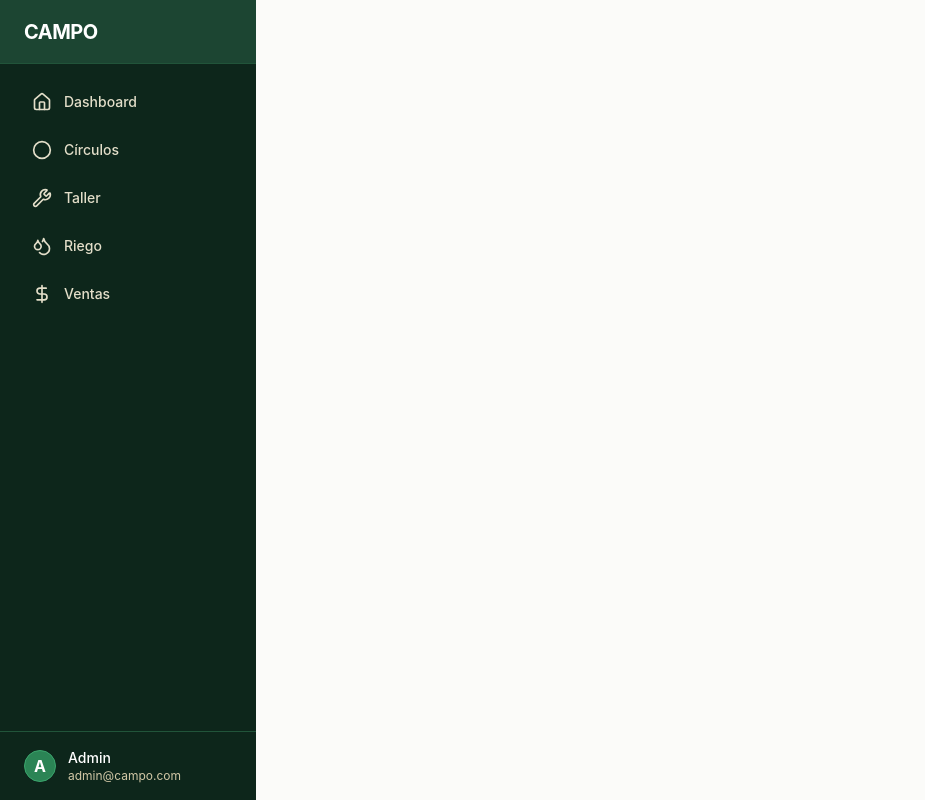
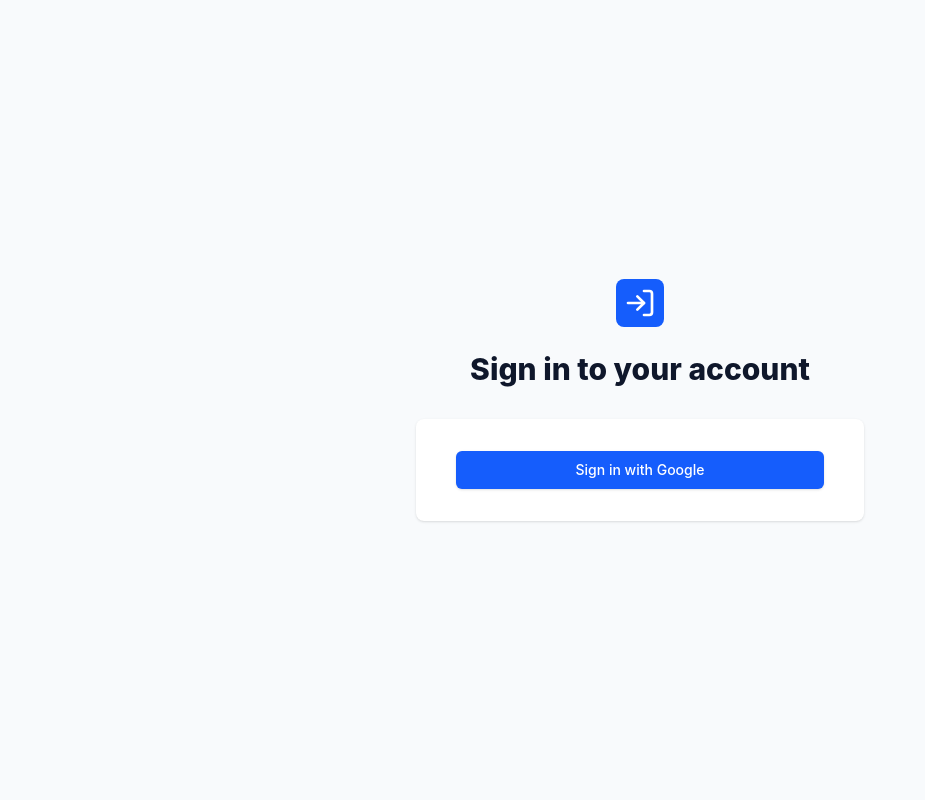
Before and after one commit to Fredxxo/campo, a React (Vite) app: page /login in a window 1280 px wide. Shown: the whole page, without its empty margins (0-925 px from the left). Built offline with nearby package versions, Linux system fonts and the light colour scheme; the HTML template or start-up script is replaced by a standard one.

Commit message:
feat: Implement Firebase authentication with Google login, private routes, and configure Firebase services including Firestore rules.

```diff
--- a/src/App.jsx
+++ b/src/App.jsx
@@ -7,9 +7,18 @@
 import Riego from './pages/Riego';
 import Ventas from './pages/Ventas';
 
+import Login from './pages/Login';
+import PrivateRoute from './components/PrivateRoute';
+
 function App() {
   return (
     <Router>
+      <Routes>
+        <Route path="/login" element={<Login />} />
+        <Route
+          path="/*"
+          element={
+            <PrivateRoute>
               <Layout>
                 <Routes>
                   <Route path="/" element={<Dashboard />} />
@@ -19,6 +28,10 @@
                   <Route path="/ventas" element={<Ventas />} />
                 </Routes>
               </Layout>
+            </PrivateRoute>
+          }
+        />
+      </Routes>
     </Router>
   );
 }
--- /dev/null
+++ b/src/components/PrivateRoute.jsx
@@ -0,0 +1,30 @@
+import React, { useEffect, useState } from 'react';
+import { Navigate } from 'react-router-dom';
+import { auth } from '../firebase';
+import { onAuthStateChanged } from 'firebase/auth';
+
+const PrivateRoute = ({ children }) => {
+    const [currentUser, setCurrentUser] = useState(null);
+    const [loading, setLoading] = useState(true);
+
+    useEffect(() => {
+        const unsubscribe = onAuthStateChanged(auth, (user) => {
+            setCurrentUser(user);
+            setLoading(false);
+        });
+
+        return unsubscribe;
+    }, []);
+
+    if (loading) {
+        return (
+            <div className="flex items-center justify-center min-h-screen bg-slate-50">
+                <div className="animate-spin rounded-full h-12 w-12 border-t-2 border-b-2 border-blue-500"></div>
+            </div>
+        );
+    }
+
+    return currentUser ? children : <Navigate to="/login" />;
+};
+
+export default PrivateRoute;
--- a/src/firebase.js
+++ b/src/firebase.js
@@ -1,5 +1,6 @@
 import { initializeApp } from "firebase/app";
-import { getFirestore, initializeFirestore, memoryLocalCache } from "firebase/firestore";
+import { getFirestore, initializeFirestore, persistentLocalCache } from "firebase/firestore";
+import { getAuth, GoogleAuthProvider } from "firebase/auth";
 
 const firebaseConfig = {
     apiKey: import.meta.env.VITE_FIREBASE_API_KEY,
@@ -12,12 +13,14 @@
 
 // Initialize Firebase
 const app = initializeApp(firebaseConfig);
-// Force memory cache to avoid IndexedDB errors in this browser environment
+
+// Initialize Auth
+const auth = getAuth(app);
+const googleProvider = new GoogleAuthProvider();
+
+// Use persistent cache to support offline data and history retention across refreshes
 const db = initializeFirestore(app, {
-    localCache: memoryLocalCache()
+    localCache: persistentLocalCache()
 });
 
-// Persistence disabled to fix IndexedDbTransactionError
-// enableIndexedDbPersistence(db).catch((err) => { ... });
-
-export { db };
+export { db, auth, googleProvider };
--- /dev/null
+++ b/src/pages/Login.jsx
@@ -0,0 +1,56 @@
+import React, { useState } from 'react';
+import { auth, googleProvider } from '../firebase';
+import { signInWithPopup } from 'firebase/auth';
+import { useNavigate } from 'react-router-dom';
+import { LogIn } from 'lucide-react';
+
+const Login = () => {
+    const [error, setError] = useState('');
+    const navigate = useNavigate();
+
+    const handleGoogleSignIn = async () => {
+        try {
+            await signInWithPopup(auth, googleProvider);
+            navigate('/');
+        } catch (err) {
+            console.error("Error logging in:", err);
+            setError('Failed to log in with Google. Please try again.');
+        }
+    };
+
+    return (
+        <div className="min-h-screen bg-slate-50 flex flex-col justify-center py-12 sm:px-6 lg:px-8">
+            <div className="sm:mx-auto sm:w-full sm:max-w-md">
+                <div className="flex justify-center">
+                    <div className="h-12 w-12 bg-blue-600 rounded-lg flex items-center justify-center">
+                        <LogIn className="h-8 w-8 text-white" />
+                    </div>
+                </div>
+                <h2 className="mt-6 text-center text-3xl font-extrabold text-slate-900">
+                    Sign in to your account
+                </h2>
+            </div>
+
+            <div className="mt-8 sm:mx-auto sm:w-full sm:max-w-md">
+                <div className="bg-white py-8 px-4 shadow sm:rounded-lg sm:px-10">
+                    {error && (
+                        <div className="mb-4 bg-red-50 border border-red-200 text-red-600 px-4 py-3 rounded relative" role="alert">
+                            <span className="block sm:inline">{error}</span>
+                        </div>
+                    )}
+
+                    <div>
+                        <button
+                            onClick={handleGoogleSignIn}
+                            className="w-full flex justify-center py-2 px-4 border border-transparent rounded-md shadow-sm text-sm font-medium text-white bg-blue-600 hover:bg-blue-700 focus:outline-none focus:ring-2 focus:ring-offset-2 focus:ring-blue-500"
+                        >
+                            Sign in with Google
+                        </button>
+                    </div>
+                </div>
+            </div>
+        </div>
+    );
+};
+
+export default Login;
```
Also changed, not shown: firebase.json (added), 2 other files (tests, documents, lock files or other folders). Lines whose indentation alone changed are shown as unchanged.
